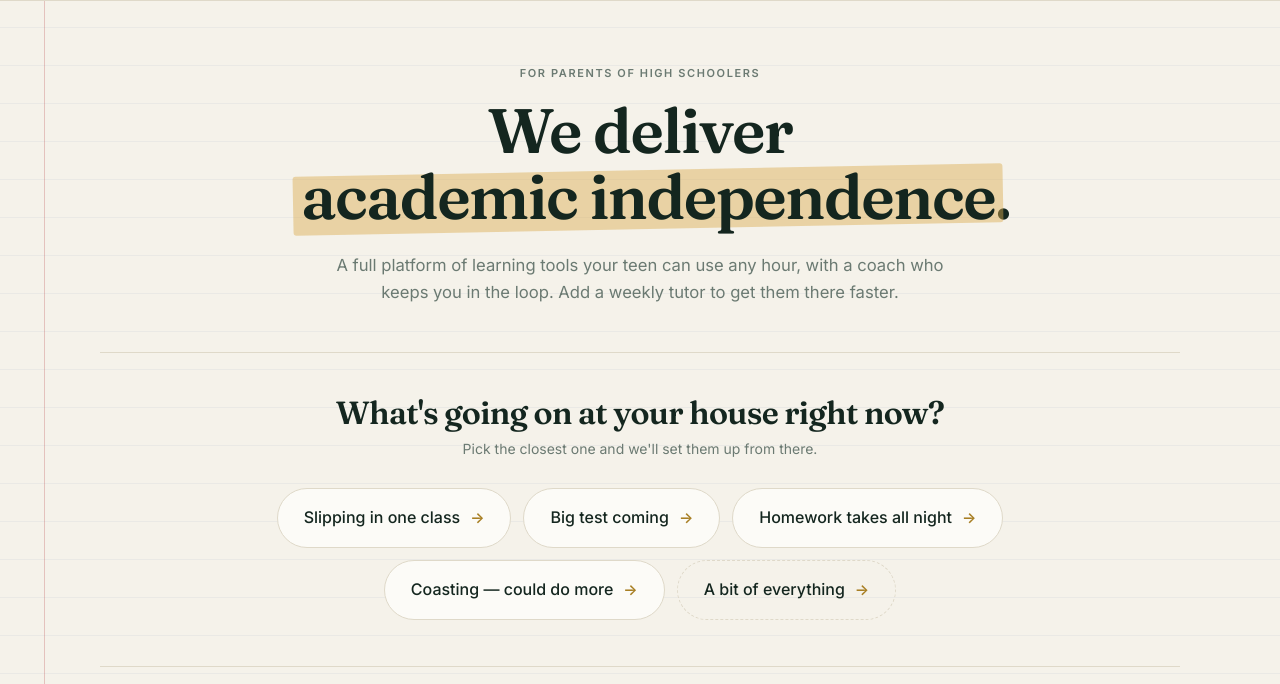
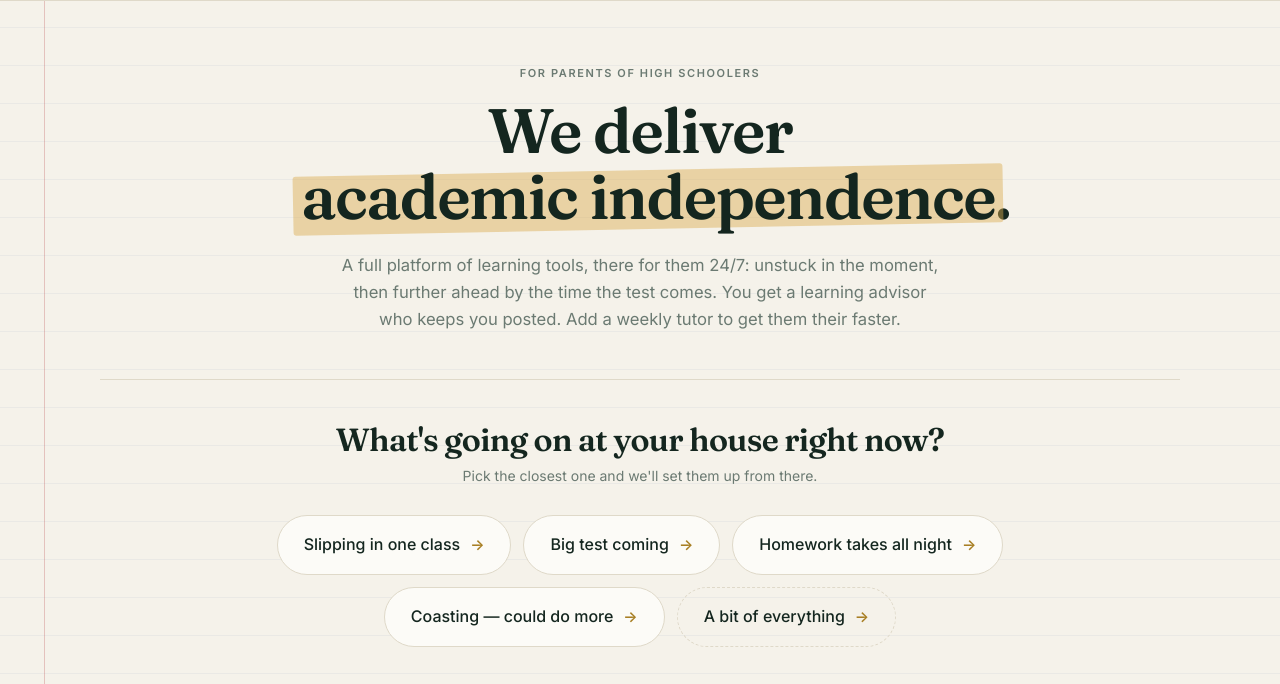
Before and after one commit to brainly-noah/hp2-v2a, a plain HTML site: page index.html in a window 1280 px wide. Shown: the part 86-770 px from the top of the page. Drawn offline with Linux system fonts and the light colour scheme.

Commit message:
Revise lede paragraph for better messaging
Updated the lede paragraph to improve clarity and engagement.

```diff
--- a/index.html
+++ b/index.html
@@ -288,7 +288,7 @@ h3{font-size:clamp(17px,1.4vw,21px);line-height:1.22;letter-spacing:-.015em}
   <div class="wrap">
     <p class="eyebrow">For parents of high schoolers</p>
     <h1>We deliver <span class="hl">academic independence</span>.</h1>
-    <p class="lede">A full platform of learning tools your teen can use any hour, with a coach who keeps you in the loop. Add a weekly tutor to get them there faster.</p>
+    <p class="lede">A full platform of learning tools, there for them 24/7: unstuck in the moment, then further ahead by the time the test comes. You get a learning advisor who keeps you posted. Add a weekly tutor to get them their faster.</p>
   </div>
 
   <div class="chipwrap">
```
